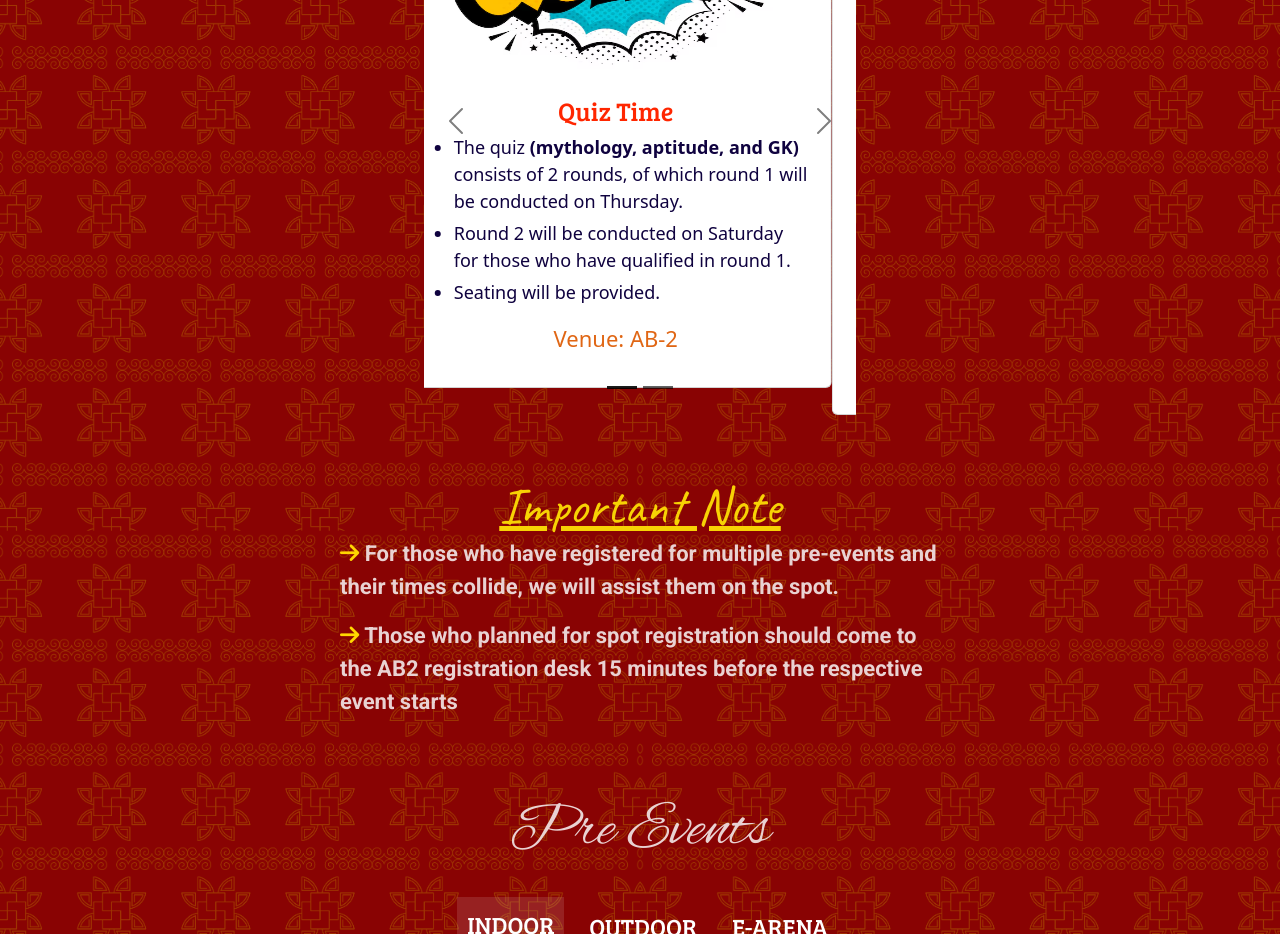
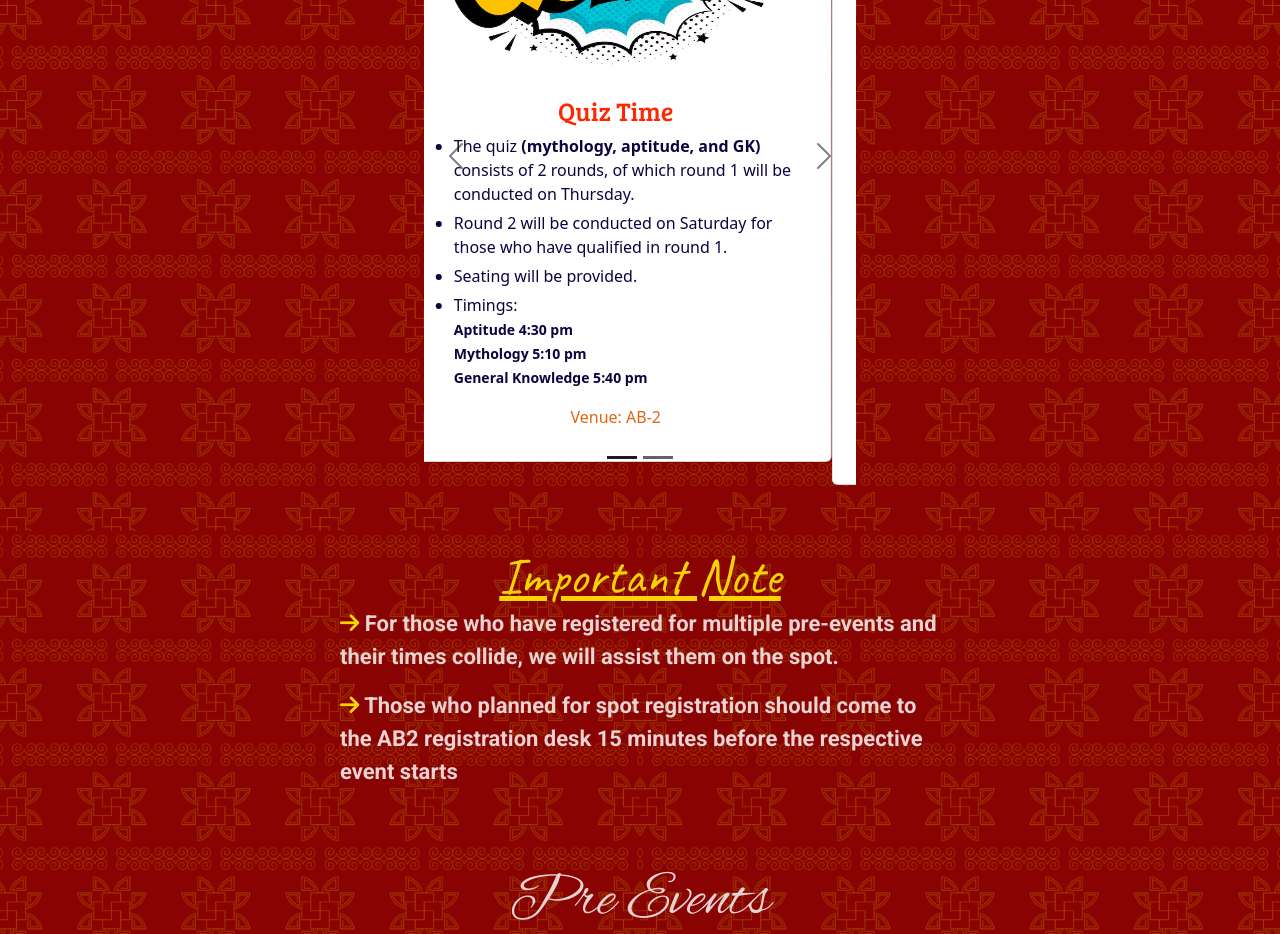
Before and after one commit to rameshbanala/hhovasista2k24, a plain HTML site: page index.html in a window 1280 px wide. Shown: the part 1280-2214 px from the top of the page. Drawn offline with nearby package versions, Linux system fonts and the light colour scheme.

Commit message:
Updated events

```diff
--- a/index.html
+++ b/index.html
@@ -96,6 +96,11 @@
                         qualified in round 1.
                       </li>
                       <li>Seating will be provided.</li>
+                      <li>
+                        Timings: <span><br><b>Aptitude 4:30 pm </b><br>
+                        <b>Mythology 5:10 pm</b><br>
+                        <b>General Knowledge 5:40 pm</b></span>
+                      </li>
                     </ul>
 
                     <p>
@@ -121,18 +126,20 @@
                       <li>
                         <b
                           >Painting will start at 6:50 p.m. on Thursday and end
-                          at 7:50 p.m.</b
+                          at 8:20 p.m.</b
                         >
                       </li>
                       <li>
                         The theme is "The Essence of Shri Krishna's Life."
                       </li>
+                      <li>Be on the time at the venue. <br>Painting Starts at exact time.</li>
                       <li>
                         <b
                           >Drawing sheets will be provided, you should bring the
                           remaining equipment based on your own requirements.</b
                         >
                       </li>
+                      <li style="font-size: 14px;">Timings:<br /><b> 6:50 to 8:20 pm</b></li>
                     </ul>
                     <p>
                       <span>Venue: AB-2</span>
--- a/vasista.css
+++ b/vasista.css
@@ -383,13 +383,18 @@ body::-webkit-scrollbar {
   color: rgb(224, 102, 20);
 }
 .main-card-text p span{
-  font-size: 22px;
+  font-size: 16px;
   text-align: left;
+  margin: 0px;
 }
+
 .update-text li{
-  font-size: 18px;
+  font-size: 16px;
   margin: 5px;
   color: #0f023f;
+}
+.update-text li span{
+  font-size: 14px;
 }
 .today-event-title{
   font-size: 52px;
```
